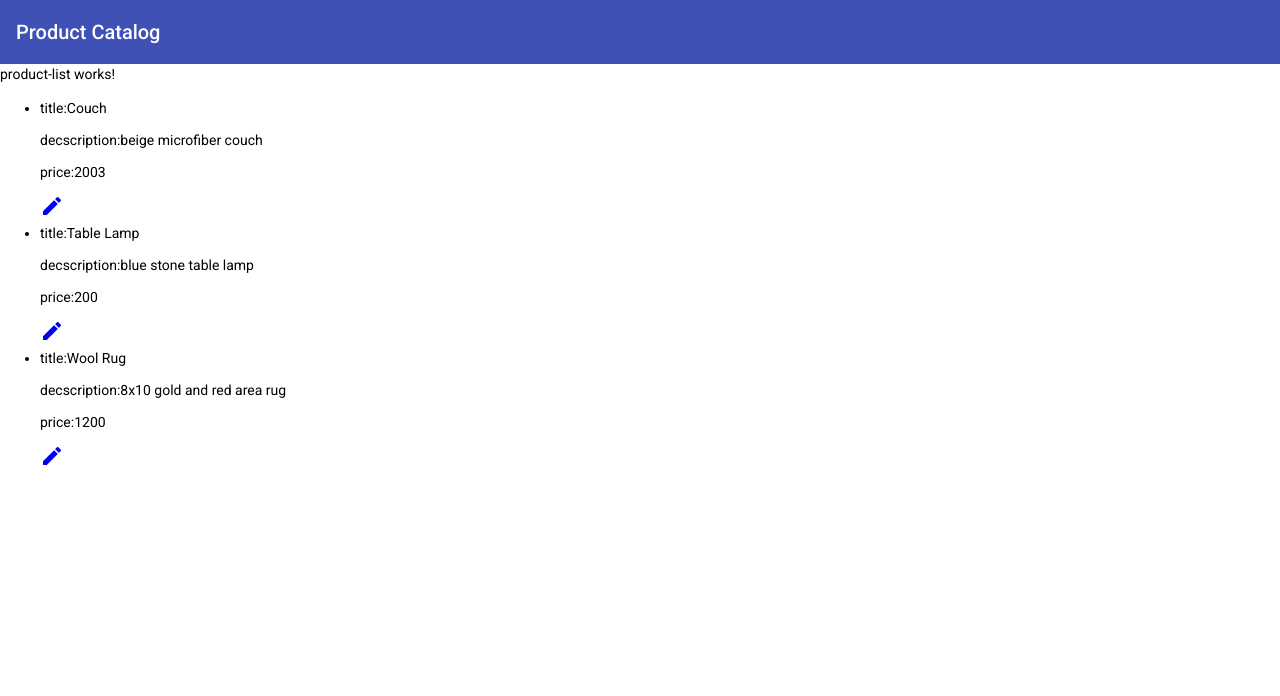
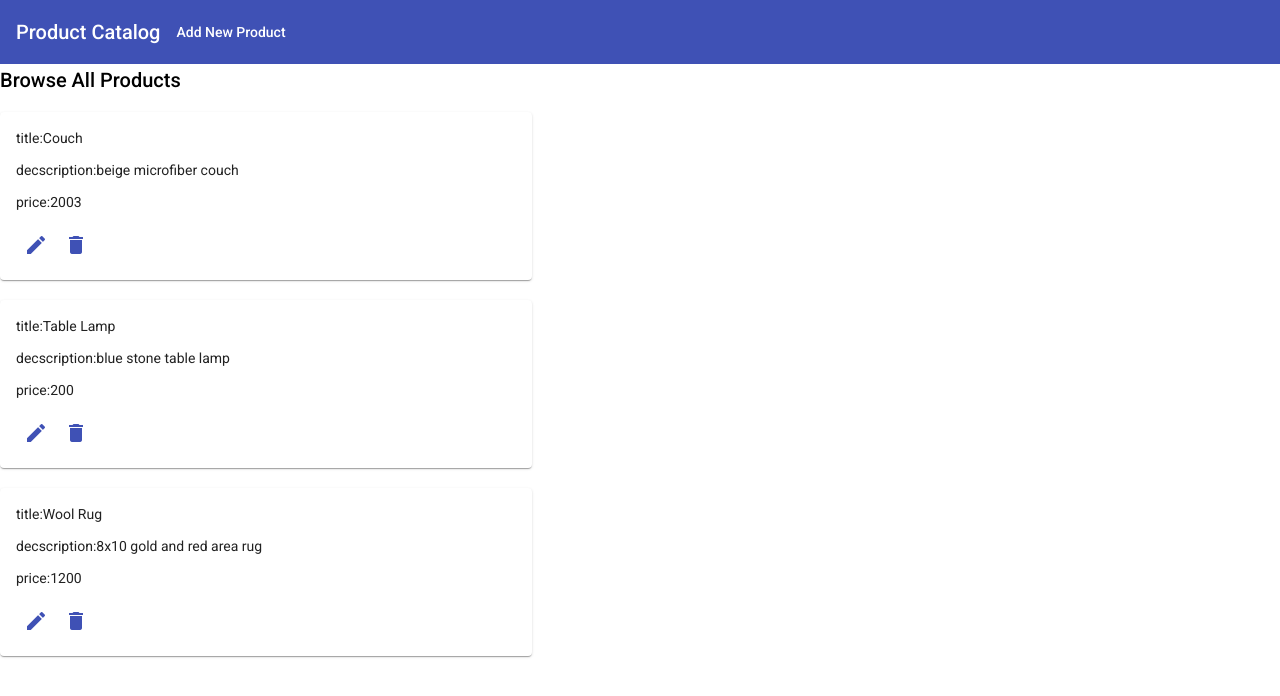
Before and after one commit to joshuamaxwell/joshua-maxwell, an Angular app: page /products in a window 1280 px wide. Shown: the top 696 px of the page. Built offline with nearby package versions, Linux system fonts and the light colour scheme; data requests are answered from the project's data file.

Commit message:
Add delete functionality, clean up some icons and styling a little, add new product functionality

```diff
--- a/src/app/add-edit-product/add-edit-product.component.html
+++ b/src/app/add-edit-product/add-edit-product.component.html
@@ -13,4 +13,7 @@
         <mat-label>Description</mat-label>
         <textarea matInput name="description" placeholder="Description of the item..." [(ngModel)]="product.description"></textarea>
     </mat-form-field>
+    <button mat-button color="primary" routerLink="/">Cancel</button>
+    <button mat-button color="primary" (click)="onSave(product)">Save</button>
+    <button mat-button color="primary" (click)="onCreate(product)">Add New</button>
 </form>
--- a/src/app/add-edit-product/add-edit-product.component.ts
+++ b/src/app/add-edit-product/add-edit-product.component.ts
@@ -2,7 +2,7 @@ import { Component, OnInit, Input } from '@angular/core';
 import { Product } from '../product';
 import { ActivatedRoute } from '@angular/router';
 import { ProductsService } from '../products.service';
-
+import { Location } from '@angular/common';
 
 @Component({
   selector: 'app-add-edit-product',
@@ -15,10 +15,19 @@ export class AddEditProductComponent implements OnInit {
   constructor(
     private route: ActivatedRoute,
     private productService: ProductsService,
+    private location: Location
   ) { }
 
   ngOnInit(): void {
-    this.getProduct();
+    if(this.route.snapshot.routeConfig?.path == 'products/new'){
+      this.product = {
+        title:"",
+        description:"",
+        price:0
+      }
+    } else {
+      this.getProduct();
+    }
   }
 
   getProduct(): void {
@@ -28,4 +37,14 @@ export class AddEditProductComponent implements OnInit {
     )
   }
 
+  onSave(product: Product): void {
+    this.productService.updateProduct(product).subscribe()
+    this.location.back();
+  }
+
+  onCreate(product: Product): void {
+    this.productService.createProduct(product).subscribe()
+    this.location.back();
+  }
+
 }
--- a/src/app/app-routing.module.ts
+++ b/src/app/app-routing.module.ts
@@ -6,6 +6,7 @@ import { AddEditProductComponent } from './add-edit-product/add-edit-product.com
 const routes: Routes = [
   { path: '', redirectTo: '/products', pathMatch: 'full' },
   { path: 'products', component: ProductListComponent },
+  { path: 'products/new', component: AddEditProductComponent },
   { path: 'edit/:id', component: AddEditProductComponent },
 ];
 
--- a/src/app/app.module.ts
+++ b/src/app/app.module.ts
@@ -16,7 +16,7 @@ import { ProductComponent } from './product/product.component';
 import { ProductListComponent } from './product-list/product-list.component';
 import { FormsModule } from '@angular/forms';
 import { AddEditProductComponent } from './add-edit-product/add-edit-product.component';
-
+import { MatCardModule } from '@angular/material/card';
 
 @NgModule({
   declarations: [
@@ -36,6 +36,7 @@ import { AddEditProductComponent } from './add-edit-product/add-edit-product.com
     MatInputModule,
     MatButtonModule,
     MatFormFieldModule,
+    MatCardModule,
     FormsModule
   ],
   providers: [],
--- a/src/app/header/header.component.html
+++ b/src/app/header/header.component.html
@@ -1,3 +1,4 @@
 <mat-toolbar color="primary">
     <span>Product Catalog</span>
+    <button mat-button routerLink="/products/new">Add New Product</button>
 </mat-toolbar>
--- a/src/app/product-list/product-list.component.html
+++ b/src/app/product-list/product-list.component.html
@@ -1,7 +1,3 @@
-<p>product-list works!</p>
+<h2>Browse All Products</h2>
 
-<ul>
-    <li *ngFor="let product of products">
-        <app-product [product]="product" (onEditProduct)="editProduct(product)"></app-product>
-    </li>
-</ul>
+<app-product *ngFor="let product of products" [product]="product" (onDeleteProduct)="deleteProduct(product.id!)"></app-product>
--- a/src/app/product-list/product-list.component.ts
+++ b/src/app/product-list/product-list.component.ts
@@ -22,8 +22,10 @@ export class ProductListComponent implements OnInit {
     });
   }
 
-  editProduct(product: Product) {
-    this.productsService.updateProduct(product).subscribe();
+  deleteProduct(id: number) {
+    this.productsService.deleteProduct(id).subscribe(res => {
+      this.products = this.products.filter(item => item.id !== id);
+    });
   }
 
 }
--- a/src/app/product.ts
+++ b/src/app/product.ts
@@ -1,5 +1,5 @@
 export interface Product {
-    id: number;
+    id?: number;
     title: string;
     description: string;
     price: number;
--- a/src/app/product/product.component.html
+++ b/src/app/product/product.component.html
@@ -1,6 +1,15 @@
-<p>title:{{product.title}}</p>
-<p>decscription:{{product.description}}</p>
-<p>price:{{product.price}}</p>
-<a routerLink="/edit/{{product.id}}">
-    <mat-icon (click)="onEdit(product)">edit</mat-icon>
-</a>
+<mat-card style="max-width: 500px;">
+    <mat-card-content>
+
+        <p>title:{{product.title}}</p>
+        <p>decscription:{{product.description}}</p>
+        <p>price:{{product.price}}</p>
+        <button mat-icon-button color="primary" routerLink="/edit/{{product.id}}">
+            <mat-icon>edit</mat-icon>
+        </button>
+        <button mat-icon-button color="primary">
+            <mat-icon (click)="onDelete(product.id!)">delete</mat-icon>
+        </button>
+    </mat-card-content>
+</mat-card>
+<br>
--- a/src/app/product/product.component.ts
+++ b/src/app/product/product.component.ts
@@ -8,15 +8,15 @@ import { Product } from '../product';
 })
 export class ProductComponent implements OnInit {
   @Input() product!: Product;
-  @Output() onEditProduct: EventEmitter<Product> = new EventEmitter();
+  @Output() onDeleteProduct: EventEmitter<number> = new EventEmitter();
 
   constructor(){ }
 
   ngOnInit(): void {
   }
 
-  onEdit(product: Product): void {
-    this.onEditProduct.emit(product);
+  onDelete(id: number): void {
+    this.onDeleteProduct.emit(id);
   }
 
 }
--- a/src/app/products.service.ts
+++ b/src/app/products.service.ts
@@ -29,8 +29,17 @@ export class ProductsService {
     return this.http.get<Product>(url)
   }
 
+  deleteProduct(id: Number): Observable<Product> {
+    const url = `${this.productsUrl}/${id}`
+    return this.http.delete<Product>(url)
+  }
+
   updateProduct(product: Product): Observable<Product> {
     const url = `${this.productsUrl}/${product.id}`
     return this.http.put<Product>(url, product, httpOptions)
   }
+
+  createProduct(product: Product): Observable<Product> {
+    return this.http.post<Product>(this.productsUrl, product, httpOptions);
+  }
 }
```
